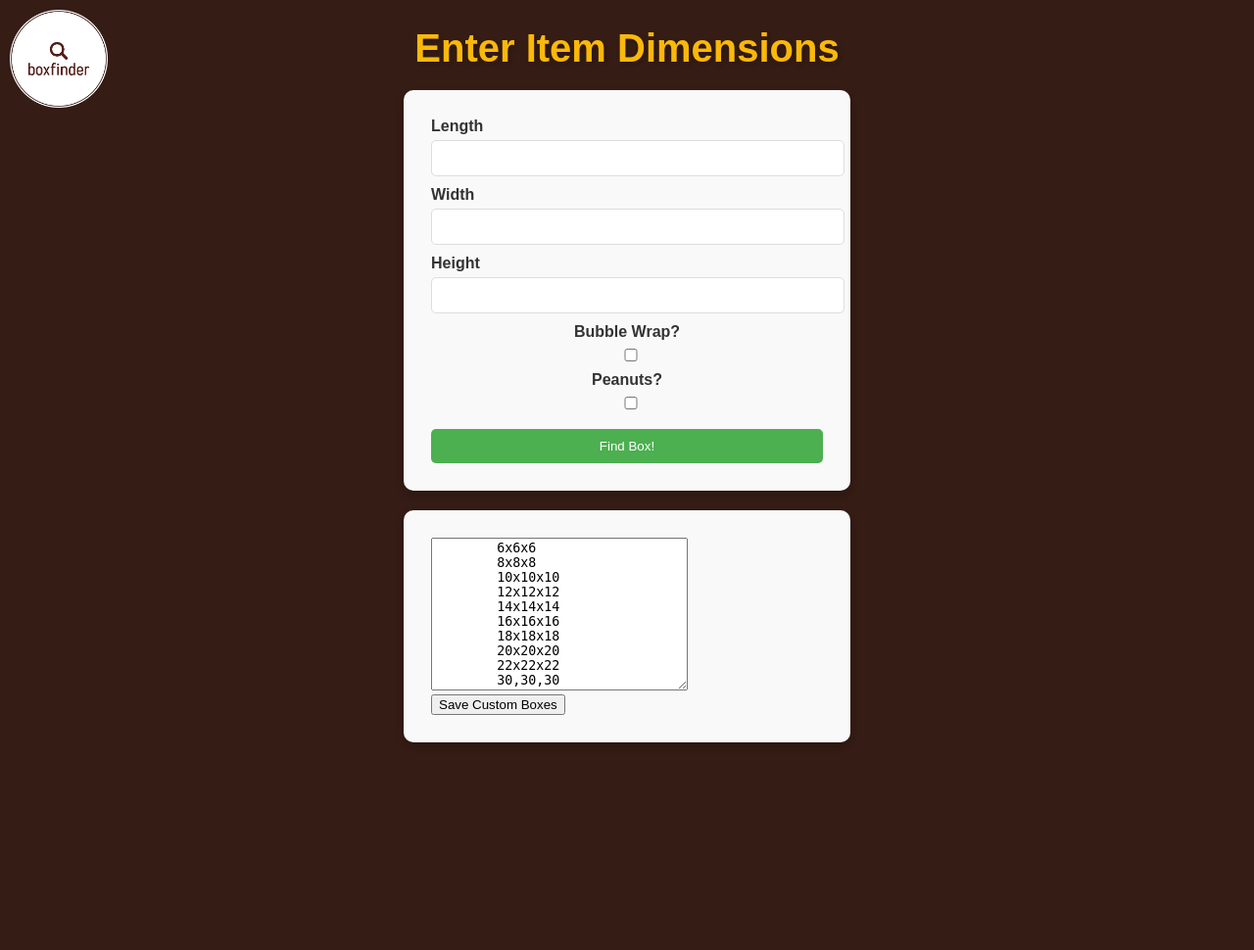
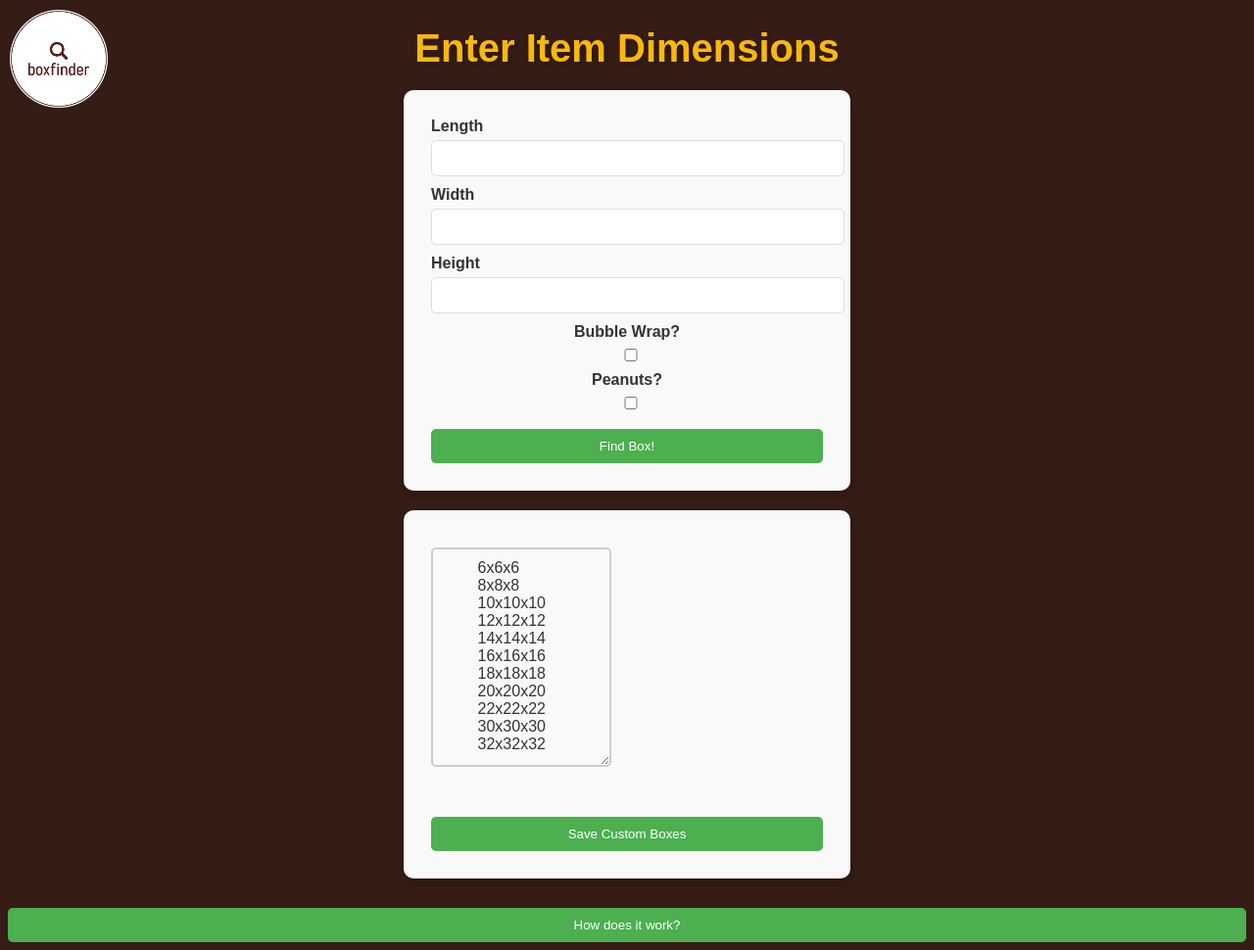
Before and after one commit to ahounain/boxfinder, a Flask app: page / in a window 1280 px wide. Shown: the whole page at 98% size. Before the commit the page ends 758 px from the top, so only its background shows below. Run offline with Flask 2, Linux system fonts and the light colour scheme; some libraries are stand-ins or nearby versions.

Commit message:
Everything works now. I win. Setup dockerfile, setup a tutorial feature for the website.

```diff
--- a/src/app.py
+++ b/src/app.py
@@ -36,5 +36,5 @@ def save_boxes():
         return jsonify({'error': 'Error saving boxes'}), 500
 
 if __name__ == "__main__":
-    port = int(os.environ.get("PORT", 5000))
+    port = int(os.environ.get("PORT", 5001))
     app.run(debug=True, host = '0.0.0.0', port = port)
--- a/src/custom_boxes.txt
+++ b/src/custom_boxes.txt
@@ -7,5 +7,6 @@
         18x18x18
         20x20x20
         22x22x22
-
+        30x30x30
         32x32x32
+        34x34x34
--- a/src/static/css/styles.css
+++ b/src/static/css/styles.css
@@ -101,3 +101,72 @@ label[for="peanuts"] {
     width: 100px;
     height: auto;
 }
+.custom-boxes-form {
+    display:flex;
+    flex-direction: row;
+    align-items: center;
+
+}
+.submit-button {
+    background-color: #4CAF50;
+    color: white;
+    padding: 10px 20px;
+    border: none;
+    border-radius: 5px;
+    cursor: pointer;
+    width: 100%;
+    margin-top: 10px;
+}
+.submit-button:hover {
+    background-color: #45a049;
+}
+textarea {
+    width: 40%;
+    height: 200px;
+    padding: 10px;
+    margin: 10px 0;
+    border: 2px solid #ccc;
+    border-radius: 5px;
+    background-color: #f9f9f9;
+    color: #333;
+    font-family: Arial, sans-serif;
+    font-size: 16px;
+    text-align: left;
+    resize: vertical;
+    overflow: auto; /* Adds scrollbars if necessary */
+    justify-content: center;
+}
+.modal {
+ display: none; /* Hidden by default */
+ position: fixed; /* Stay in place */
+ z-index: 1; /* Sit on top */
+ left: 0;
+ top: 0;
+ width: 100%; /* Full width */
+ height: 100%; /* Full height */
+ overflow: auto; /* Enable scroll if needed */
+ background-color: rgb(0,0,0); /* Fallback color */
+ background-color: rgba(0,0,0,0.4); /* Black w/ opacity */
+}
+
+.modal-content {
+ background-color: #fefefe;
+ margin: 15% auto; /* 15% from the top and centered */
+ padding: 20px;
+ border: 1px solid #888;
+ width: 80%; /* Could be more or less, depending on screen size */
+}
+
+.close {
+ color: #aaa;
+ float: right;
+ font-size: 28px;
+ font-weight: bold;
+}
+
+.close:hover,
+.close:focus {
+ color: black;
+ text-decoration: none;
+ cursor: pointer;
+}
--- a/src/templates/index.html
+++ b/src/templates/index.html
@@ -3,6 +3,7 @@
 <head>
     <title>Box Finder</title>
     <link rel="stylesheet" href="/static/css/styles.css">
+    <script type="text/javascript" src="https://livejs.com/live.js"></script>
 </head>
 <body>
     <div class = "logo-container">
@@ -25,7 +26,7 @@
 
 
 
-
+<div class = "custom-boxes-box">
 <form id="custom-boxes-form" action = "/save-boxes" method = "post">
     <textarea id="custom-boxes-input" rows="10" cols="30">
         6x6x6
@@ -37,12 +38,15 @@
         18x18x18
         20x20x20
         22x22x22
-        30,30,30
+        30x30x30
         32x32x32
 
     </textarea>
-    <button type="submit">Save Custom Boxes</button>
+    <h1> </h1>
+
+    <button class = "submit-button" type="submit">Save Custom Boxes</button>
 </form>
+</div>
 
 
 
@@ -90,13 +94,6 @@ document.getElementById('custom-boxes-form').addEventListener('submit', function
     });
 });
 
-
-
-
-
-
-
-
 // Load custom boxes from Local Storage when the page loads
 window.onload = function() {
     var customBoxes = localStorage.getItem('customBoxes');
@@ -106,5 +103,57 @@ window.onload = function() {
     }
 };
 </script>
+
+<button  class = "submit-button" id = "tutorialBtn"> How does it work?</button>
+<div id = "tutorialModal" class = "modal">
+    <div class = "modal-content">
+        <span class = "close">&times;</span>
+        <h2> How It Works!</h2>
+        <ul>
+            <li>
+                Input the three dimensions of the item you want to ship.
+            </li>
+            <li>
+                Select if you want bubble wrap or peanuts, (by default bubble wrap adds 2 inches, peanuts adds 1 inch.)
+            </li>
+            <li>
+                Click <strong>Find Box!</strong> The nearest box to the inputted dimensions will get selected!
+            </li>
+            <br>
+            <br>
+            <li> In addition - I have cubed boxes inputted by default - but you can type in all the boxes you might have in your store! The text gets saved in the local storage of your browser so no need for some type of log in system or anything like that - just make sure you don't clear your cookies or cache ;).</li>
+            <li> Also in addition - make sure you follow the format of LxWxH when inputting dimensions to not upset the website.</li>
+        </ul>
+
+    </div>
+</div>
+<script>
+    // Get the modal
+var modal = document.getElementById("tutorialModal");
+
+// Get the button that opens the modal
+var btn = document.getElementById("tutorialBtn");
+
+// Get the <span> element that closes the modal
+var span = document.getElementsByClassName("close")[0];
+
+// When the user clicks the button, open the modal
+btn.onclick = function() {
+ modal.style.display = "block";
+}
+
+// When the user clicks on <span> (x), close the modal
+span.onclick = function() {
+ modal.style.display = "none";
+}
+
+// When the user clicks anywhere outside of the modal, close it
+window.onclick = function(event) {
+ if (event.target == modal) {
+    modal.style.display = "none";
+ }
+}
+</script>
+
 </body>
 </html>
```
Also changed, not shown: src/firebase.json (added), 3 other files.
